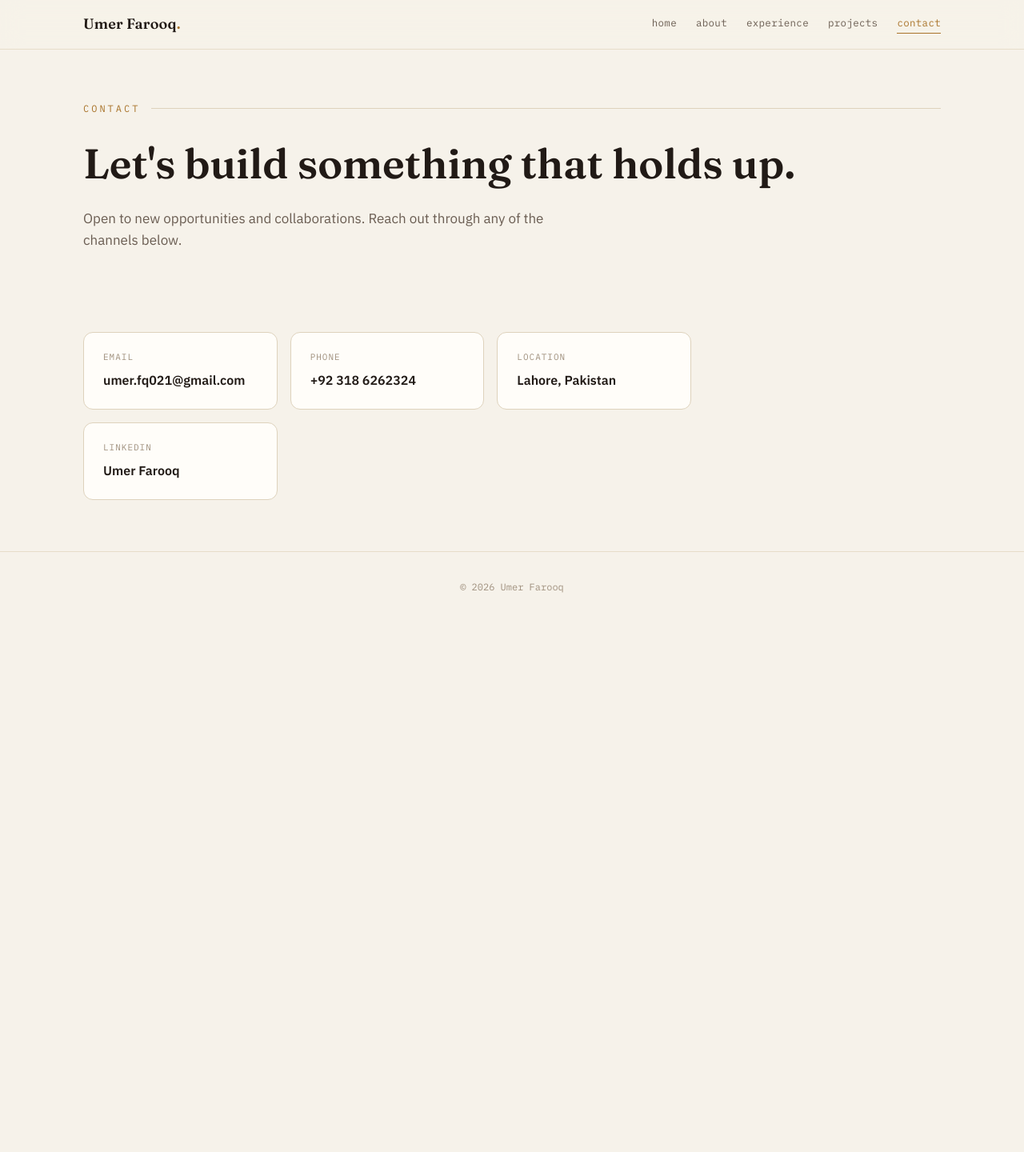
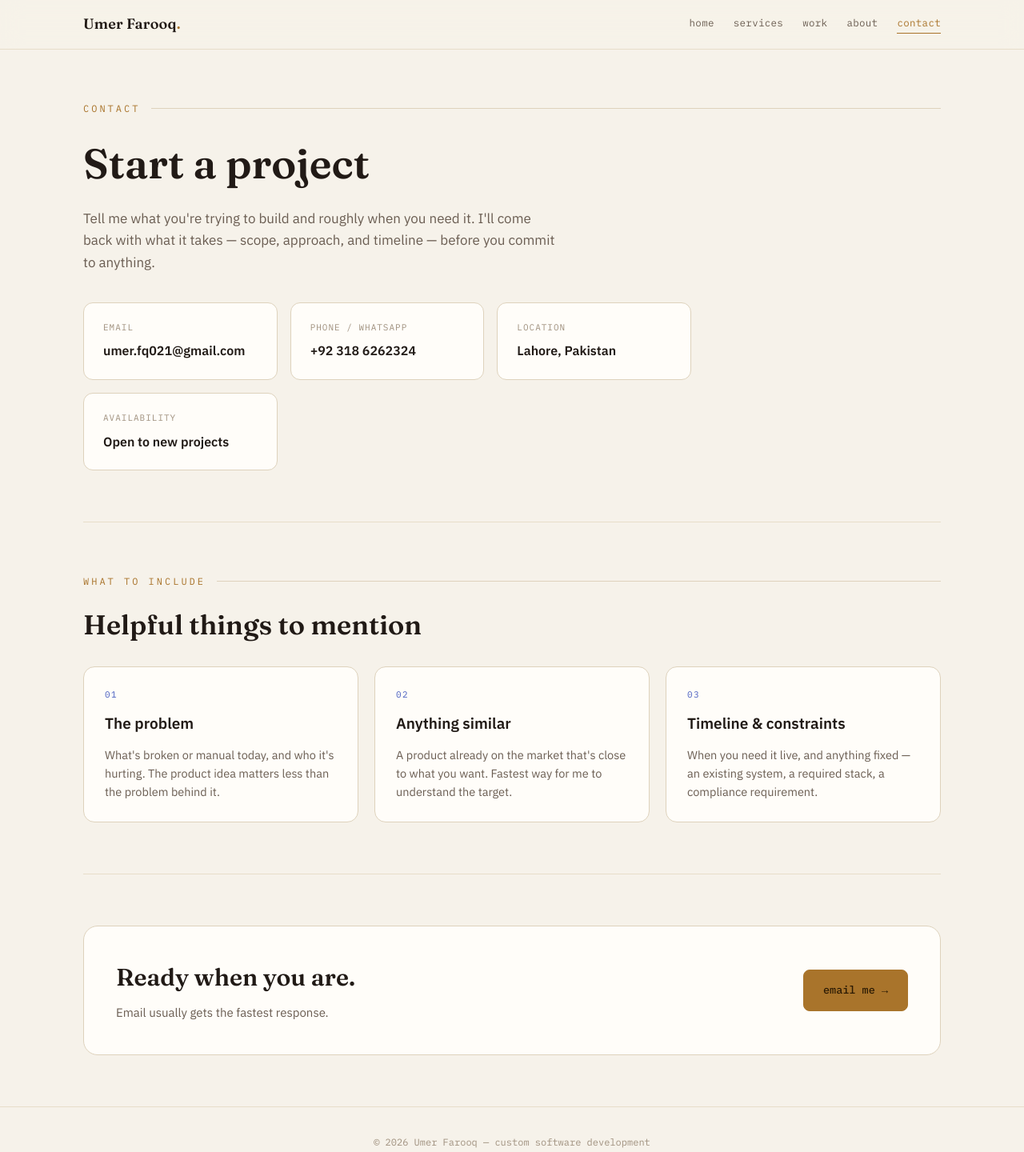
Before and after one commit to umerfarooq212/portfolio, a plain HTML site: page contact.html in a window 1280 px wide. Shown: the whole page at 80% size. Before the commit the page ends 800 px from the top, so only its background shows below. Drawn offline with Linux system fonts and the light colour scheme.

Commit message:
Reframe contact page as project enquiry

```diff
--- a/contact.html
+++ b/contact.html
@@ -4,8 +4,9 @@
 <meta charset="UTF-8">
 <meta name="viewport" content="width=device-width, initial-scale=1.0, viewport-fit=cover">
 <title>Contact — Umer Farooq</title>
-<meta name="description" content="Get in touch with Umer Farooq, .NET Developer based in Lahore, Pakistan.">
+<meta name="description" content="Start a software project with Umer Farooq — custom SaaS, APIs and automation.">
 <link rel="icon" href="data:,">
+<script>document.documentElement.classList.add('js');</script>
 <link rel="preconnect" href="https://fonts.gstatic.com" crossorigin>
 <link rel="stylesheet" href="https://fonts.googleapis.com/css2?family=Fraunces:ital,opsz,wght@0,9..144,500;0,9..144,600;1,9..144,500&family=IBM+Plex+Sans:wght@400;500;600&family=IBM+Plex+Mono:wght@400;500&display=swap">
 <link rel="stylesheet" href="styles.css">
@@ -17,9 +18,9 @@
     <a class="brand" href="index.html">Umer Farooq<span class="dot">.</span></a>
     <nav class="navlinks">
       <a href="index.html">home</a>
+      <a href="services.html">services</a>
+      <a href="work.html">work</a>
       <a href="about.html">about</a>
-      <a href="experience.html">experience</a>
-      <a href="projects.html">projects</a>
       <a href="contact.html" class="active">contact</a>
     </nav>
   </div>
@@ -27,20 +28,23 @@
 
 <main class="wrap">
 
-  <section class="page-head" style="border-top:none;">
+  <section class="page-head">
     <div class="kicker">contact</div>
-    <h1>Let's build something that holds up.</h1>
-    <p class="lead">Open to new opportunities and collaborations. Reach out through any of the channels below.</p>
+    <h1>Start a project</h1>
+    <p class="lead">
+      Tell me what you're trying to build and roughly when you need it. I'll come back with
+      what it takes — scope, approach, and timeline — before you commit to anything.
+    </p>
   </section>
 
-  <section style="border-top:none;">
+  <section class="section-flush">
     <div class="contact-grid">
       <div class="contact-card">
         <span class="label mono">email</span>
-        <a class="val" href="mailto:umer.fq021@gmail.com">umer.fq021@gmail.com</a>
+        <a class="val" href="mailto:umer.fq021@gmail.com?subject=Project%20enquiry">umer.fq021@gmail.com</a>
       </div>
       <div class="contact-card">
-        <span class="label mono">phone</span>
+        <span class="label mono">phone / whatsapp</span>
         <a class="val" href="tel:+923186262324">+92 318 6262324</a>
       </div>
       <div class="contact-card">
@@ -48,21 +52,50 @@
         <span class="val">Lahore, Pakistan</span>
       </div>
       <div class="contact-card">
-        <span class="label mono">linkedin</span>
-        <span class="val">Umer Farooq</span>
+        <span class="label mono">availability</span>
+        <span class="val">Open to new projects</span>
       </div>
+    </div>
+  </section>
+
+  <section>
+    <div class="kicker">what to include</div>
+    <h2 class="section-title">Helpful things to mention</h2>
+    <div class="service-grid">
+      <div class="service-card reveal">
+        <div class="sn">01</div>
+        <h3>The problem</h3>
+        <p>What's broken or manual today, and who it's hurting. The product idea matters less than the problem behind it.</p>
+      </div>
+      <div class="service-card reveal">
+        <div class="sn">02</div>
+        <h3>Anything similar</h3>
+        <p>A product already on the market that's close to what you want. Fastest way for me to understand the target.</p>
+      </div>
+      <div class="service-card reveal">
+        <div class="sn">03</div>
+        <h3>Timeline &amp; constraints</h3>
+        <p>When you need it live, and anything fixed — an existing system, a required stack, a compliance requirement.</p>
+      </div>
+    </div>
+  </section>
+
+  <section>
+    <div class="cta-band">
+      <div>
+        <h2>Ready when you are.</h2>
+        <p>Email usually gets the fastest response.</p>
+      </div>
+      <a class="btn btn-primary" href="mailto:umer.fq021@gmail.com?subject=Project%20enquiry">email me →</a>
     </div>
   </section>
 
 </main>
 
 <footer>
-  <div class="mono">© <span id="year"></span> Umer Farooq</div>
+  <div class="mono">© <span id="year"></span> Umer Farooq — custom software development</div>
 </footer>
 
-<script>
-  try{ document.getElementById('year').textContent = new Date().getFullYear(); }catch(e){}
-</script>
-
+<script src="main.js"></script>
 </body>
 </html>
```
